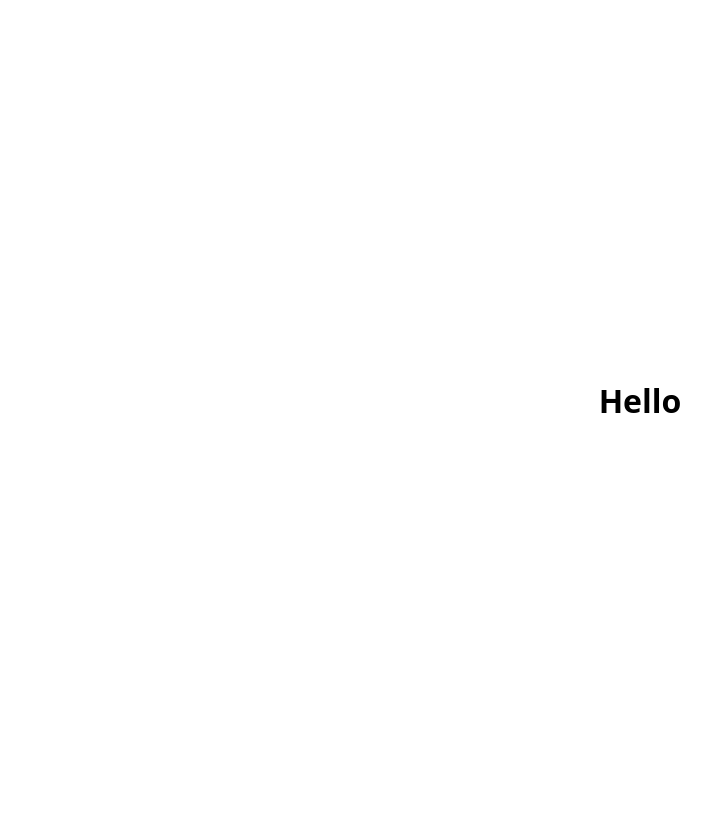
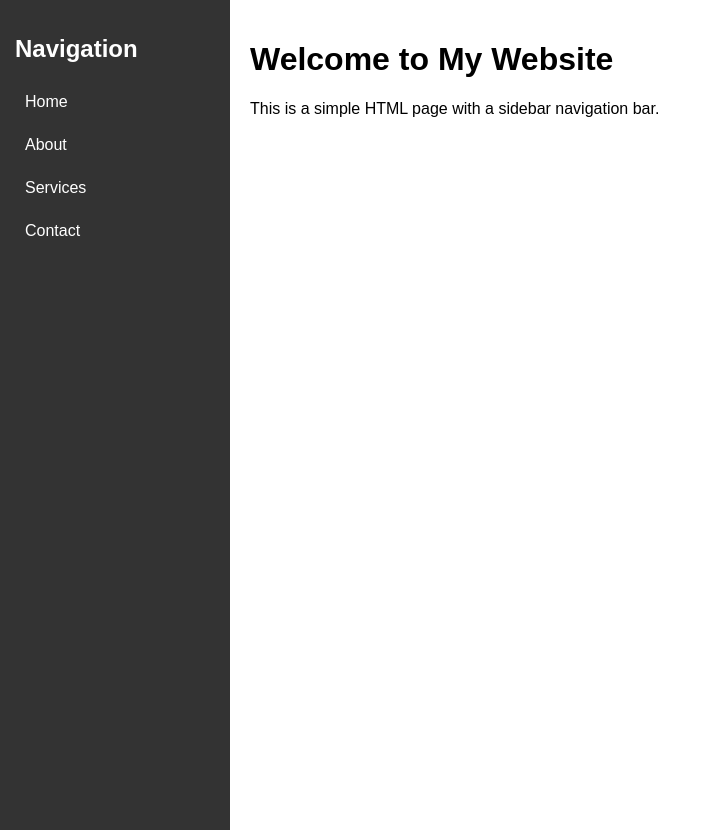
Before and after one commit to joysitnotes/joysitnotes.github.io, a plain HTML site: page index.html in a window 1280 px wide. Shown: the whole page, without its empty margins (0-727 px from the left). Before the commit the page ends 800 px from the top, so only its background shows below. Drawn offline with Linux system fonts and the light colour scheme.

Commit message:
Update index.html

```diff
--- a/index.html
+++ b/index.html
@@ -1,14 +1,53 @@
-<!doctype html>
+<!DOCTYPE html>
 <html lang="en">
 <head>
-  <meta charset="utf-8">
-  <title>Hello</title>
-  <meta name="viewport" content="width=device-width,initial-scale=1">
-  <style>
-    body { font-family: system-ui, -apple-system, "Segoe UI", Roboto, Arial; display:flex; align-items:center; justify-content:center; height:100vh; margin:0; }
-  </style>
+    <meta charset="UTF-8">
+    <meta name="viewport" content="width=device-width, initial-scale=1.0">
+    <title>Simple HTML Page with Sidebar</title>
+    <style>
+        body {
+            font-family: Arial, sans-serif;
+            margin: 0;
+            padding: 0;
+            display: flex;
+        }
+        .sidebar {
+            width: 200px;
+            background-color: #333;
+            color: white;
+            height: 100vh;
+            padding: 15px;
+        }
+        .sidebar a {
+            color: white;
+            text-decoration: none;
+            display: block;
+            padding: 10px;
+            margin: 5px 0;
+        }
+        .sidebar a:hover {
+            background-color: #575757;
+        }
+        .content {
+            flex-grow: 1;
+            padding: 20px;
+        }
+    </style>
 </head>
 <body>
-  <h1>Hello</h1>
+
+    <div class="sidebar">
+        <h2>Navigation</h2>
+        <a href="#home">Home</a>
+        <a href="#about">About</a>
+        <a href="#services">Services</a>
+        <a href="#contact">Contact</a>
+    </div>
+
+    <div class="content">
+        <h1>Welcome to My Website</h1>
+        <p>This is a simple HTML page with a sidebar navigation bar.</p>
+    </div>
+
 </body>
 </html>
```
